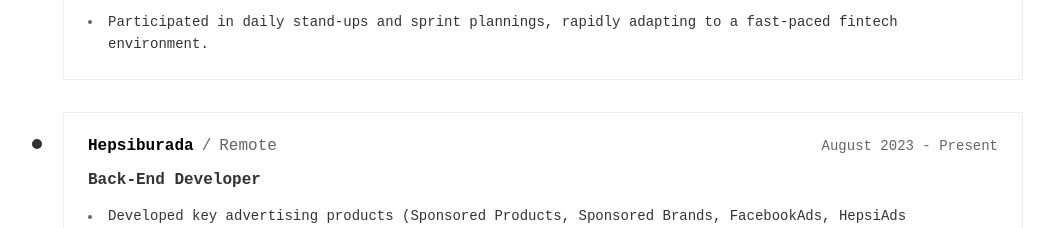
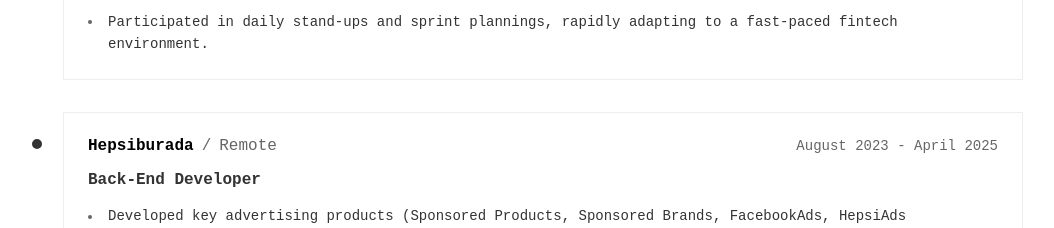
Before and after one commit to mehtiumit/cv, a Next.js app: page / in a window 1280 px wide. Shown: the part 920-1148 px from the top of the page, without its empty margins (97-1151 px from the left). Built offline with nearby package versions, Linux system fonts and the light colour scheme.

Commit message:
endDate updated.

```diff
--- a/app/page.jsx
+++ b/app/page.jsx
@@ -33,7 +33,7 @@
         workType: "Remote",
         position: "Back-End Developer",
         startDate: "August 2023",
-        endDate: "Present",
+        endDate: "April 2025",
         bulletPoints: [
             "Developed key advertising products (Sponsored Products, Sponsored Brands, FacebookAds, HepsiAds Campaigns) using .NET Core, Golang, Kafka, Redis, Elasticsearch, MongoDB, and Google BigQuery.",
             "Collaborated with cross-functional teams including product management and QA to ensure timely delivery of high-quality software releases.",
```
